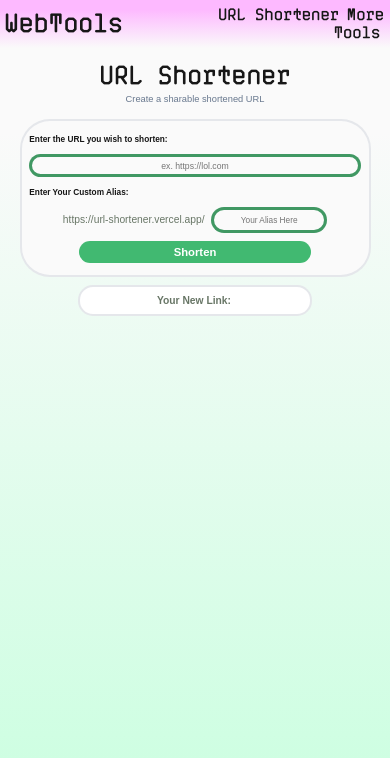
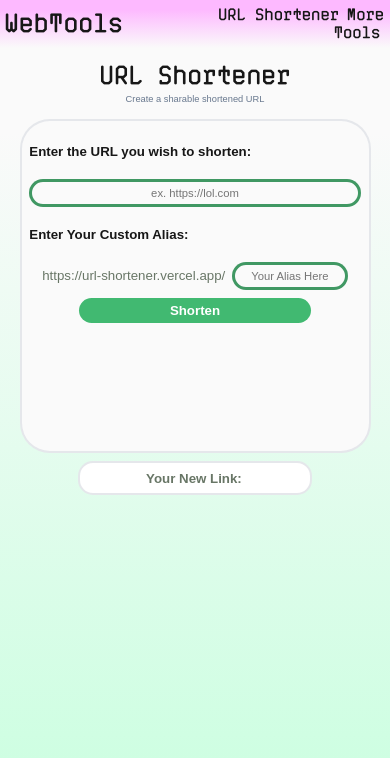
Before and after one commit to ACBostonUni/mp5-url-shortener, a Next.js app: page / in a window 390 px wide. Shown: the top 758 px of the page. Built offline with nearby package versions, Linux system fonts and the light colour scheme; no server answers.

Commit message:
Added multiple mobile styling changes

```diff
--- a/src/app/page.tsx
+++ b/src/app/page.tsx
@@ -20,9 +20,9 @@ const StyledShortenerContainer = styled.div`
 
     border-radius: 30px;
 
-    @media screen and (max-width: 1400px){
+    @media screen and (max-width: 800px){
         width: 90%;
-
+        height: 40%;
 
     }
 
@@ -34,7 +34,12 @@ const StyledShortenerContainer = styled.div`
 const StyledPromptText = styled.p`
   text-align: left;
   margin: 3% 0 3% 0;
-  font: bold calc(4px + 1.1vw) "Lucida Sans Typewriter", sans-serif
+  font: bold calc(4px + 1.1vw) "Lucida Sans Typewriter", sans-serif;
+
+  @media screen and (max-width: 800px){
+    font-size: calc(9px + 1.1vw);
+      margin: 6% 0 6% 0;
+}
 
 `
 
@@ -47,7 +52,11 @@ const StyledSiteURLText = styled.p`
   text-align: left;
   font: calc(6px + 1.1vw) "", sans-serif;
   color: #687666;
-  margin: auto 1% auto auto
+  margin: auto 1% auto auto;
+
+  @media screen and (max-width: 800px){
+    font-size: calc(9px + 1.1vw);
+}
 `
 
 const StyledURLInput = styled.input`
@@ -60,6 +69,11 @@ const StyledURLInput = styled.input`
   border-radius: 15px;
   color: #171717;
   font: calc(4px + 1.2vw) "Lucida Sans Typewriter", sans-serif;
+
+    @media screen and (max-width: 800px){
+        padding: 1.5% 0;
+        font-size: calc(7px + 1.1vw);
+    }
 
 
 
@@ -77,7 +91,10 @@ const StyledAliasInput = styled.input`
   color: #171717;
   font: calc(4px + 1.1vw) "Lucida Sans Typewriter", sans-serif;
 
-
+    @media screen and (max-width: 800px){
+        padding: 1.5% 0;
+        font-size: calc(7px + 1.1vw);
+    }
 
 `
 
@@ -85,7 +102,7 @@ const StyledAliasInput = styled.input`
 const StyledButton = styled.button`
 
     width: 70%;
-    height: 50%;
+
     background-color: rgb(48 180 100 / 0.91);
     border: transparent;
     border-radius: 15px;
@@ -100,6 +117,10 @@ const StyledButton = styled.button`
     /* 2. Use the ampersand (&) symbol */
     &:hover {
         background-color: rgb(139 217 171);
+    }
+
+    @media screen and (max-width: 800px){
+        font-size: calc(9px + 1.1vw);
     }
 
 `
@@ -121,6 +142,10 @@ const StyledShortenedURLText = styled.p`
   color: #687666;
   margin: auto 1% auto auto;
     font-weight: bold;
+
+    @media screen and (max-width: 800px){
+        font-size: calc(9px + 1.1vw);
+    }
 `
 export default function Home() {
 
```
